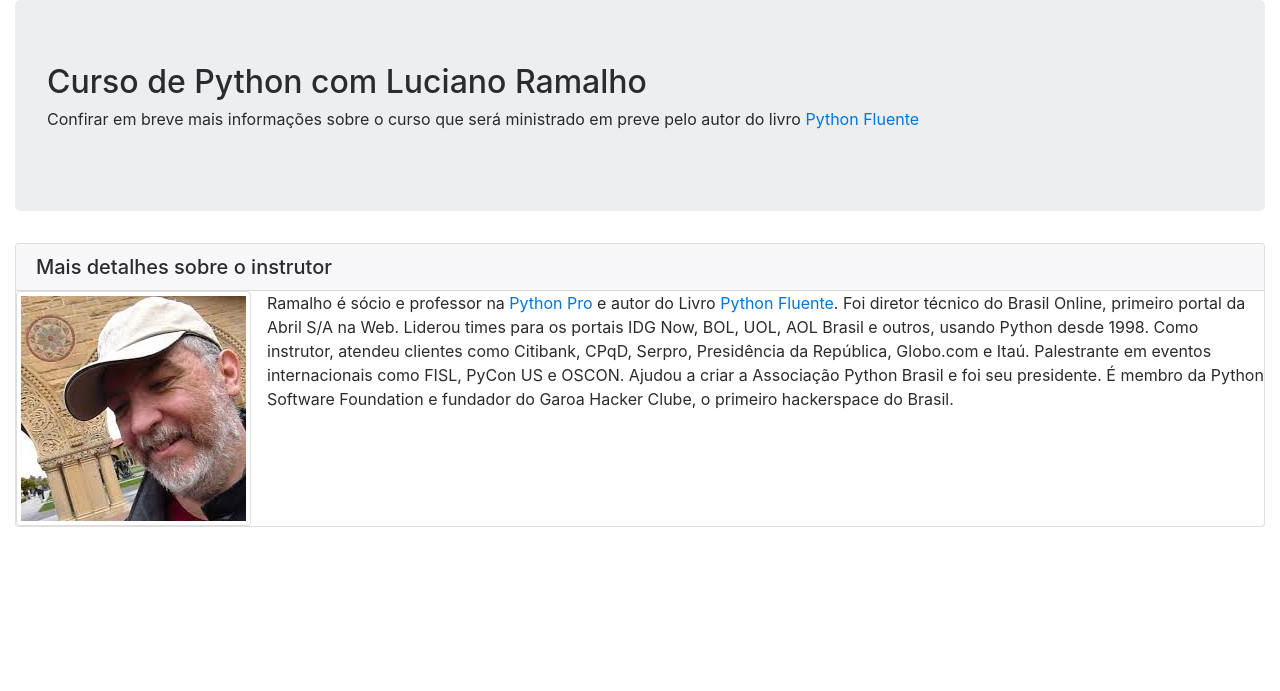
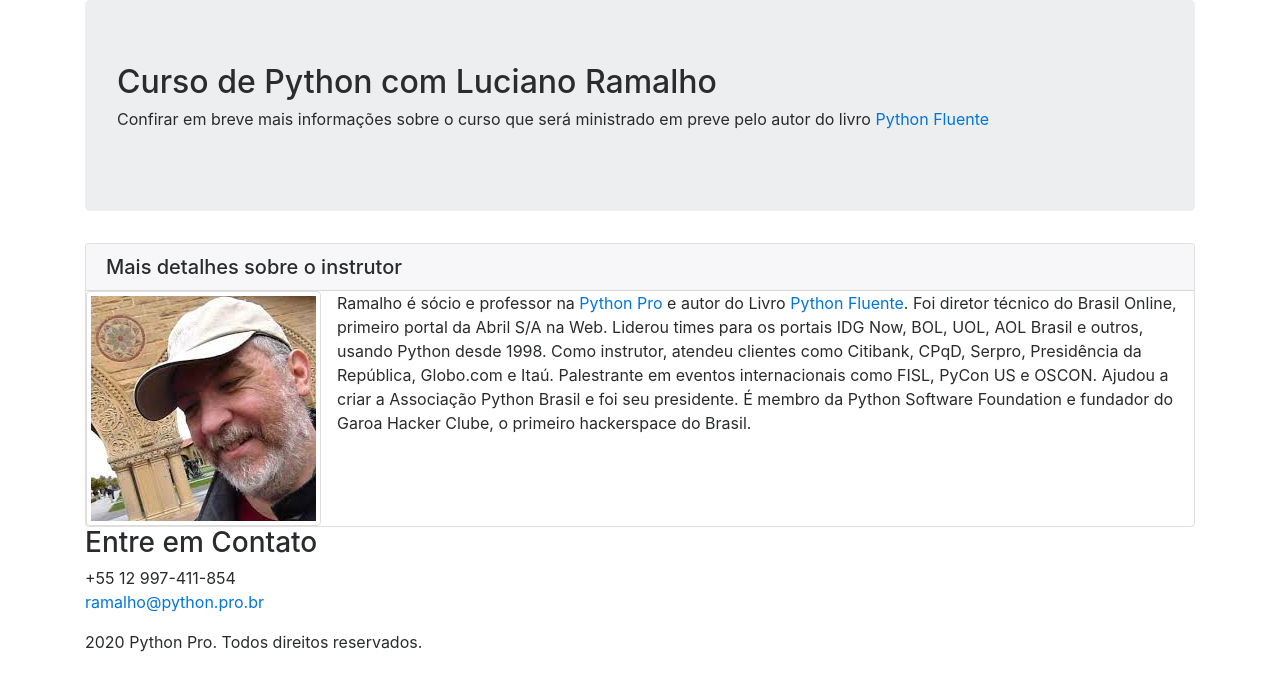
Before and after one commit to alysonbg/curso-django, a Django app: page / in a window 1280 px wide. Shown: the part 94-785 px from the top of the page. Run offline with Django 3.2, Linux system fonts and the light colour scheme; some libraries are stand-ins or nearby versions.

Commit message:
Adicionado rodape

```diff
--- a/pypro/base/static/css/style.css
+++ b/pypro/base/static/css/style.css
@@ -1 +1,5 @@
 # Empty CSS file for your own CSS
+.main-footer {
+    /* background-color: #9fd25f; */
+    background-color: blueviolet;
+}
--- a/pypro/base/templates/base/home.html
+++ b/pypro/base/templates/base/home.html
@@ -13,8 +13,8 @@
 	<meta name="author" content="Alyson Girão">
 
 	<link href="{% static 'img/favicon.png' %}" rel="icon" type="image/png">
-	<link href="{% static 'css/bootstrap.min.css' %}" rel="stylesheet">
-	<link href="{% static 'css/style.css' %}" rel="stylesheet">
+	<link href="{% static 'css/bootstrap.min.css' %}" rel="stylesheet" type="text/css">
+	<link href="{% static 'css/style.css' %}" rel="stylesheet" type="text/css">
 	<script src="{% static 'js/jquery.min.js' %}"></script>
 	<script src="{% static 'js/bootstrap.min.js' %}"></script>
 	<script src="{% static 'js/scripts.js' %}"></script>
@@ -36,7 +36,7 @@
 
 		</div>
 	</nav>
-	<div class="container-fluid">
+	<div class="container">
 		<div class="row">
 			<div class="col-md-12">
 				<div class="jumbotron">
@@ -86,6 +86,28 @@
 			</div>
 		</div>
 	</div>
+	<footer class="main-footer">
+		<div class="container">
+			<div class="row">
+				<div class="col">
+					<h3>Entre em Contato</h3>
+					<address>
+						+55 12 997-411-854
+						<br/>
+						<a href="mailto:ramalho@python.pro.br">ramalho@python.pro.br</a>
+					</address>
+				</div>
+
+			</div>
+		</div>
+		<div class="container">
+			<div class="row">
+				<div class="col">
+					{% now 'Y' %} Python Pro. Todos direitos reservados.
+				</div>
+			</div>
+		</div>
+	</footer>
 </body>
 
 </html>
```
